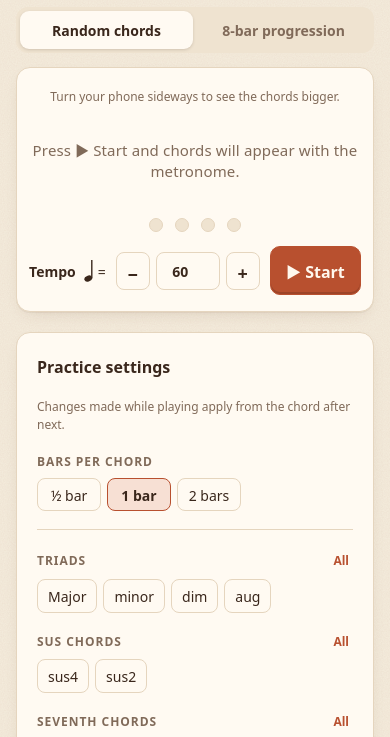
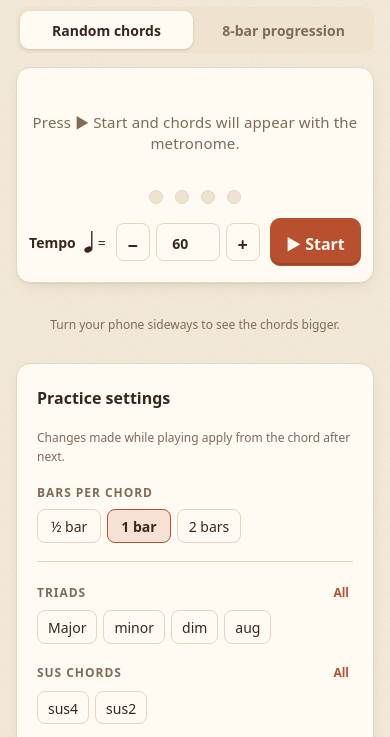
Before and after one commit to studio-luke/learn_piano, a website: page src/trainer/chord-improv/index.html in a window 390 px wide. Shown: the part 45-782 px from the top of the page. Drawn offline with nearby package versions, Linux system fonts and the light colour scheme; a web font is replaced by a local one.

Commit message:
Chord sight-reading: rotate notice and scroll-down pill between the cards

```diff
--- a/src/assets/css/improv.css
+++ b/src/assets/css/improv.css
@@ -106,7 +106,6 @@
   .im-row.idle { grid-template-areas: "cur"; }
   .im-slot.cur .im-chord { font-size: clamp(56px, 18vw, 84px); }
   .im-slot.prev .im-chord, .im-slot.next .im-chord { font-size: clamp(30px, 10vw, 44px); }
-  .im-rotate { margin-bottom: -4px; }
   .im-transport { gap: 10px; }
   .im-play { min-width: 0; }
 }
@@ -119,3 +118,13 @@
   .im-slot.prev .im-chord, .im-slot.next .im-chord { font-size: clamp(30px, 13vh, 56px); }
   .im-tag { font-size: 11px; }
 }
+
+/* ---------- 연습 카드와 출제 설정 사이: "가로로 돌리면…" 안내 + 그 위에 겹친 "▼ 아래로 내리면…" 알약 (폰 세로에서만) ----------
+   두 요소를 같은 칸(grid-area 1/1)에 겹쳐 둠 — 알약이 보이는 동안은 알약이 안내를 덮고, 알약이 사라지면 안내가 보임.
+   보이고 숨기는 조건은 practice.css의 폰 세로 미디어 쿼리(.rotate-tip / .scroll-tip), 알약을 언제 없앨지는 pages/improv.js */
+.im-between { display: none; }
+@media (max-width: 600px) and (orientation: portrait) {
+  .im-between { display: grid; place-items: center; min-height: 40px; }
+  .im-between > * { grid-area: 1 / 1; }
+  .im-between .scroll-tip { position: relative; bottom: auto; z-index: 2; }
+}
--- a/src/assets/js/common/storage.js
+++ b/src/assets/js/common/storage.js
@@ -9,6 +9,7 @@
 //   chordoven.improvBpm         코드 초견의 템포 (두 모드 공통, 30~240)
 //   chordoven.improvMidiSound   코드 초견의 "MIDI 건반 입력 시 소리 재생" ("off"면 끔)
 //   chordoven.improvRandom.v1   코드 초견 무작위 코드 모드의 출제 설정 (improv/settings.js)
+//   chordoven.improvScrollTip   코드 초견의 "아래로 내리면…" 안내 (출제 설정을 한 번 봤으면 "seen")
 // 사생활 보호 모드 등에서는 localStorage가 막힐 수 있어서 모든 읽기·쓰기를 try로 감싸요.
 
 const PREFIX = "chordoven.";
--- a/src/assets/js/i18n/en.js
+++ b/src/assets/js/i18n/en.js
@@ -385,6 +385,7 @@ export default {
   improvSlash: "Allow slash chords",
   improvSlashSub: "About one chord in four becomes an inversion (C/E, Cm7/B♭) or a hybrid chord (B♭/C, D/C).",
   improvRotateTip: "Turn your phone sideways to see the chords bigger.",
+  improvScrollTip: "Scroll down to choose which chords appear",
   nameEyebrow: "What chord is this?",
   listenHTML: "▶ Listen",
   kbAriaName: "Piano keyboard (F3–D6)",
--- a/src/assets/js/i18n/ja.js
+++ b/src/assets/js/i18n/ja.js
@@ -385,6 +385,7 @@ export default {
   improvSlash: "分数コードを許可",
   improvSlashSub: "転回形（C/E、Cm7/B♭）とハイブリッドコード（B♭/C、D/C）が約4つに1つの割合で出ます。",
   improvRotateTip: "スマホを横にすると、コードを大きく表示できます。",
+  improvScrollTip: "下にスクロールすると、出てくるコードを選べます",
   nameEyebrow: "このコードは何でしょう？",
   listenHTML: "▶ 聴いてみる",
   kbAriaName: "ピアノ鍵盤（F3–D6）",
--- a/src/assets/js/i18n/ko.js
+++ b/src/assets/js/i18n/ko.js
@@ -386,6 +386,7 @@ export default {
   improvSlash: "분수코드 허용",
   improvSlashSub: "전위형(C/E, Cm7/B♭)과 하이브리드 코드(B♭/C, D/C)가 약 4개 중 1개꼴로 나와요.",
   improvRotateTip: "폰을 가로로 돌리면 코드를 더 크게 볼 수 있어요.",
+  improvScrollTip: "아래로 내리면 등장할 코드를 고를 수 있어요",
   nameEyebrow: "이 코드는 무엇일까요?",
   listenHTML: "▶ 들어보기",
   kbAriaName: "피아노 건반 (F3–D6)",
--- a/src/assets/js/i18n/zh.js
+++ b/src/assets/js/i18n/zh.js
@@ -385,6 +385,7 @@ export default {
   improvSlash: "允许分数和弦",
   improvSlashSub: "大约每 4 个和弦中有 1 个是转位（C/E、Cm7/B♭）或混合和弦（B♭/C、D/C）。",
   improvRotateTip: "把手机横过来，和弦会显示得更大。",
+  improvScrollTip: "向下滚动即可选择要出现的和弦",
   nameEyebrow: "这是什么和弦？",
   listenHTML: "▶ 试听",
   kbAriaName: "钢琴键盘（F3–D6）",
--- a/src/assets/js/pages/improv.js
+++ b/src/assets/js/pages/improv.js
@@ -65,6 +65,7 @@ function showMode(m) {
     if (SHEETS[x]) SHEETS[x].hidden = x !== m;
   }
   document.querySelector(".im-layout").classList.toggle("no-sheet", !SHEETS[m]);
+  scrollTip.show(m === "random");   // 아래쪽 scrollTip — showMode는 그것을 만든 뒤에만 불림
   renderDots(null);
 }
 
@@ -275,6 +276,26 @@ function renderMidi() {
 
 initSettings();
 
+// ---------- 폰 세로 첫 방문: 출제 설정이 아래에 있다고 알려주는 알약 (2026-11-10 사용자 요청) ----------
+// 연습 카드와 출제 설정 사이, "가로로 돌리면…" 안내 위에 겹쳐 뜸. 코드 추론하기(pages/naming.js)와 같은 방식이고 따로 기억(chordoven.improvScrollTip).
+// 출제 설정 제목이 화면 위쪽 40% 안에 한 번 들어오거나(= 아래로 내려서 봄) 알약을 누르면 다시 안 나옴. 알약은 CSS가 폰 세로에서만.
+// 다른 두 페이지는 "위쪽 65%"인데, 이 페이지는 연습 카드가 짧아서 출제 설정 제목이 처음부터 화면 아래쪽에 보임 → 65%면 알약이 뜨자마자 사라졌음
+// 8마디 모드에서는 무작위 코드 모드의 출제 설정이 없으니 숨김(showMode)
+const scrollTip = (() => {
+  const tip = $("scrollTip");
+  const head = document.querySelector("#sheetRandom h2");
+  let active = false;
+  const seen = "IntersectionObserver" in window ? new IntersectionObserver(es => { if (es.some(e => e.isIntersecting)) done(); }, { rootMargin: "0px 0px -60% 0px" }) : null;
+  function done() { active = false; tip.hidden = true; store.set("improvScrollTip", "seen"); if (seen) seen.disconnect(); }
+  if (store.get("improvScrollTip") !== "seen" && head && seen) {
+    active = true;
+    seen.observe(head);
+    $("scrollTipGo").onclick = () => { done(); $("sheetRandom").scrollIntoView({ behavior: "smooth", block: "start" }); };
+    $("scrollTipX").onclick = done;   // ×: 스크롤하지 않고 닫기 (다시 안 나옴)
+  }
+  return { show: on => { tip.hidden = !(active && on); } };
+})();
+
 // 출제 설정 공유 링크(?preset=…, 2026-11-10): 관리자에게 [🔗 이 설정으로 링크 만들기], 링크로 들어오면 바꿀지 묻기 (common/share-settings.js).
 // 무작위 코드 모드의 출제 설정만 담음 — 코드 종류, 특정 베이스, 텐션, 기호 표기, 복잡한 음 표현, 분수코드, 한 코드당 마디수.
 // 링크는 무작위 코드 모드(주소에 mode 없음)로 열림. 템포는 담지 않음(출제 설정이 아니라서). 이 페이지 설정은 계정에 올리지 않아서 consume()은 쓰지 않음
--- a/src/trainer/chord-improv/index.html
+++ b/src/trainer/chord-improv/index.html
@@ -55,8 +55,6 @@
     <div class="im-layout">
       <section class="im-card" aria-label="연습" data-i18n-aria="deskAria">
         <!-- 무작위 코드 모드: 이전 · 현재 · 다음 코드 + 박 점 (pages/improv.js). 카운트인 동안에는 현재 자리에 3·2·1·GO, 다음 자리에 첫 코드 -->
-        <!-- 폰 세로에서만 보이는 안내 (보이는 곳은 practice.css .rotate-tip 미디어 쿼리 — 폭 600px 이하 세로). 닫기 없이 늘 보임 (2026-11-10 사용자 요청) -->
-        <p class="rotate-tip im-rotate" data-i18n="improvRotateTip">폰을 가로로 돌리면 코드를 더 크게 볼 수 있어요.</p>
         <div class="im-panel" id="panelRandom" role="tabpanel" aria-labelledby="tabRandom">
           <div class="im-row" aria-live="off">
             <div class="im-slot prev"><span class="im-tag" data-i18n="improvPrev">이전</span><div class="symbol im-chord" id="chPrev"></div></div>
@@ -88,6 +86,14 @@
           <button class="btn primary im-play" id="btnPlay" type="button" aria-pressed="false"><span id="btnPlayText">▶ 시작</span></button>
         </div>
       </section>
+
+      <!-- 연습 카드와 출제 설정 사이 (폰 세로에서만 보임 — practice.css .rotate-tip·.scroll-tip 미디어 쿼리, 2026-11-10 사용자 요청):
+           "폰을 가로로 돌리면…" 안내(닫기 없이 늘 보임)와, 그 위에 겹쳐 떠 있는 "▼ 아래로 내리면…" 알약(출제 설정을 한 번 보면 다시 안 나옴).
+           랜덤 코드 연습에서 두 안내가 같은 자리에 겹치는 것과 같은 모양 -->
+      <div class="im-between">
+        <p class="rotate-tip" data-i18n="improvRotateTip">폰을 가로로 돌리면 코드를 더 크게 볼 수 있어요.</p>
+        <div class="scroll-tip" id="scrollTip" hidden><button class="scroll-tip-go" id="scrollTipGo" type="button"><span class="scroll-tip-arrow" aria-hidden="true">▼</span><span data-i18n="improvScrollTip">아래로 내리면 등장할 코드를 고를 수 있어요</span></button><button class="scroll-tip-x" id="scrollTipX" type="button" aria-label="닫기" data-i18n-aria="close">×</button></div>
+      </div>
 
       <!-- 무작위 코드 모드의 출제 설정 (코드 종류 칩은 improv/settings.js가 그림). 모양은 랜덤 코드 연습과 같음 -->
       <aside class="sheet" id="sheetRandom" aria-label="출제 설정" data-i18n-aria="settings">
```
